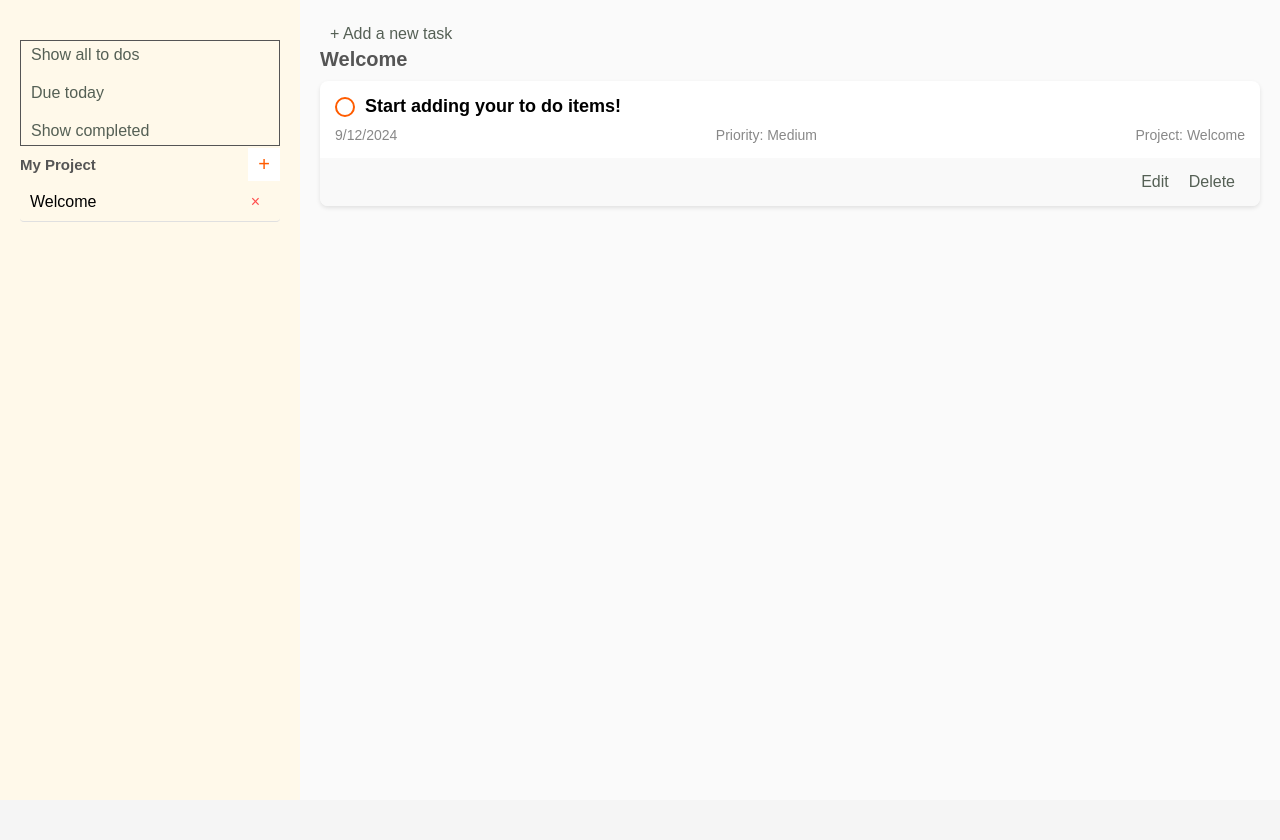
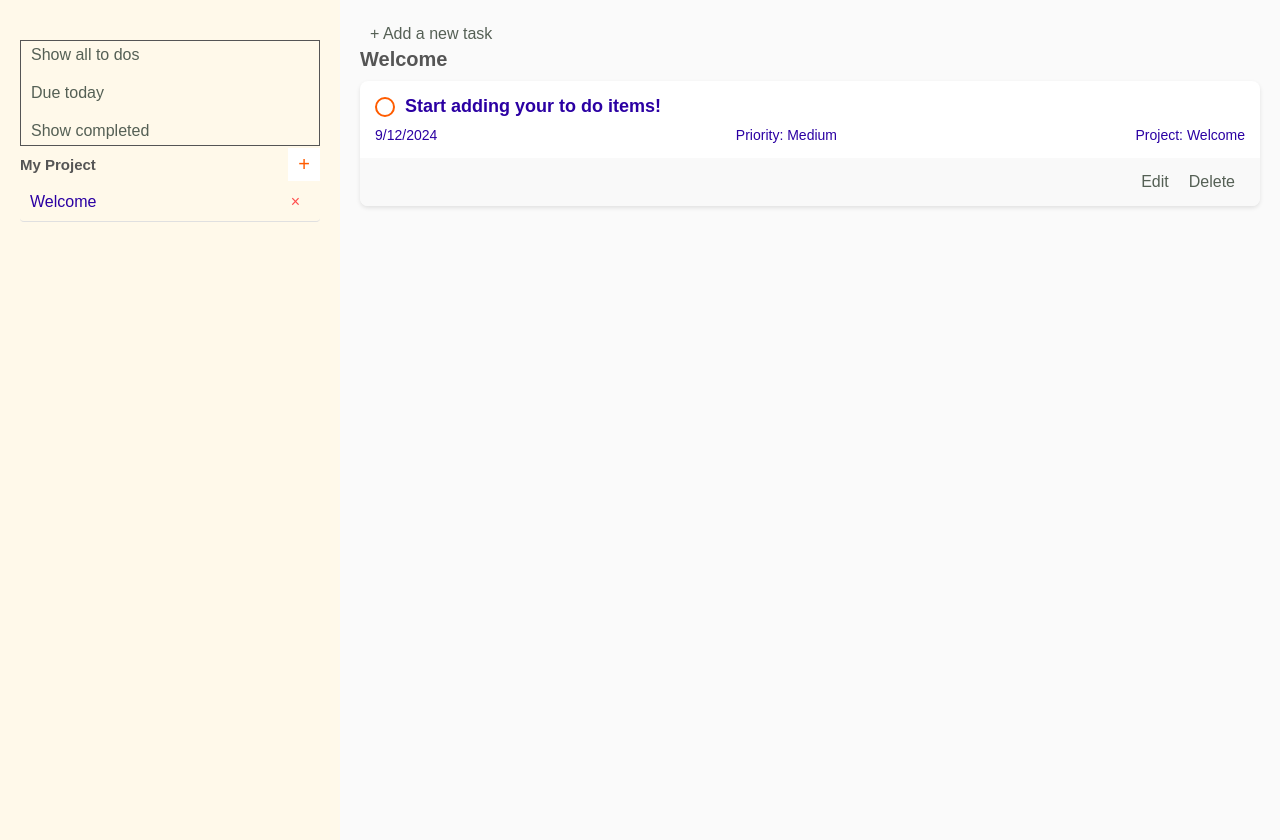
Before and after one commit to sevensevencoffee/to-do-list, a website built with webpack: page src/template.html in a window 1280 px wide. Before the commit the page ends 800 px from the top, so only its background shows below. Built offline with nearby package versions, Linux system fonts and the light colour scheme.

Commit message:
Updated CSS

```diff
--- a/src/styles.css
+++ b/src/styles.css
@@ -1,7 +1,7 @@
 * {
     margin: 0;
     padding: 0;
-    box-sizing: border-box;
+    color: #2b00a3;
 }
 
 body {
```
Also changed, not shown: dist/main.js.
